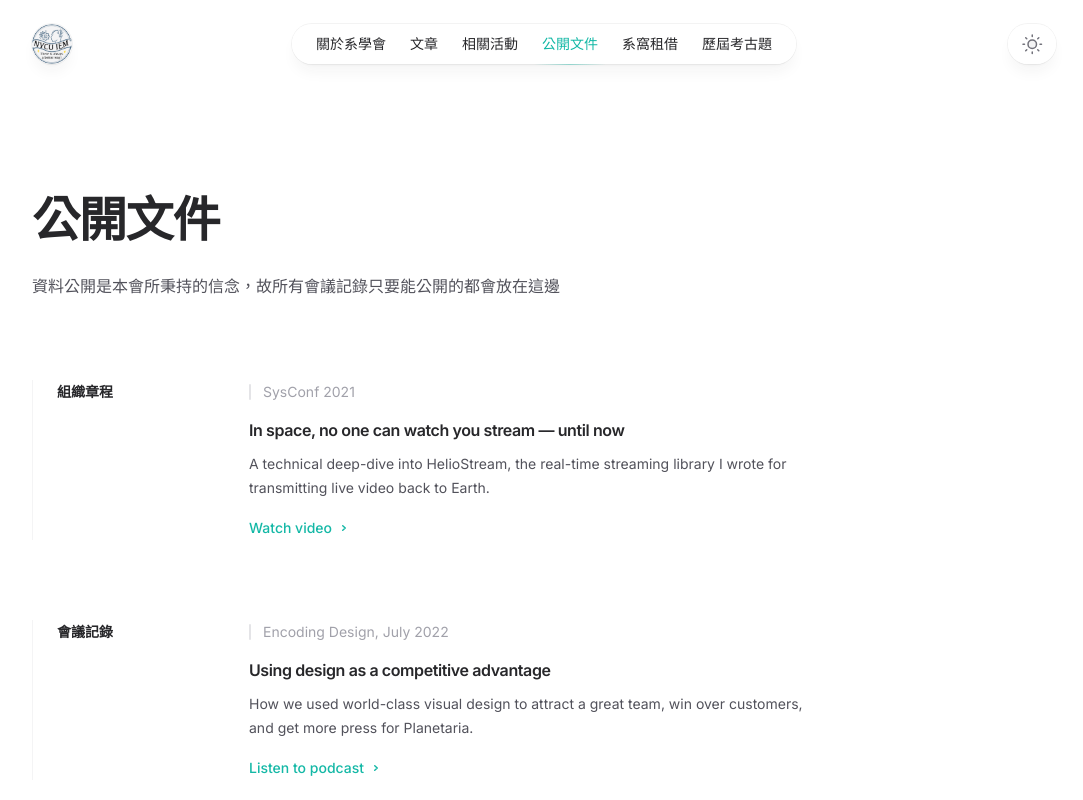
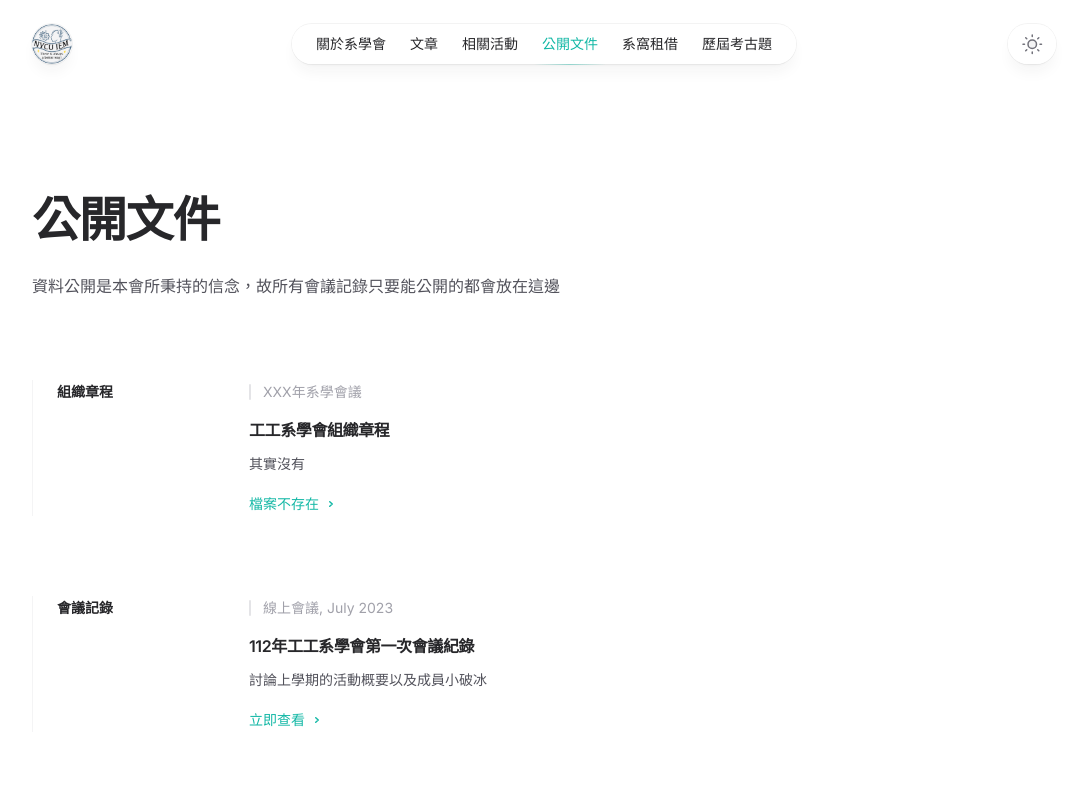
Before and after one commit to nycu-iem/new_website, a Next.js app: page /docs in a window 1280 px wide. Shown: the top 800 px of the page, without its empty margins (96-1179 px from the left). Built offline with nearby package versions, Linux system fonts and the light colour scheme.

Commit message:
add sitemap robots and static files

```diff
--- a/app/(exam)/exams/page.tsx
+++ b/app/(exam)/exams/page.tsx
@@ -1,9 +1,11 @@
-import Head from 'next/head'
+// import Head from 'next/head'
 
 import { Card, CardTitle, CardDescription } from '../../../components/Card'
 import { Section } from '../../../components/Section'
 import { SimpleLayout } from '../../../components/SimpleLayout'
 import React from 'react'
+
+import { useRouter } from "next/router"
 
 function ToolsSection({ children, ...props }: { children: React.ReactNode, title: string }) {
     return (
@@ -27,15 +29,17 @@ function Tool({ title, href, children }: { title: string, href?: string, childre
 }
 
 export default function Uses() {
+    const router = useRouter();
+    router.push("/")
     return (
         <>
-            <Head>
+            {/* <Head>
                 <title>Uses - Spencer Sharp</title>
                 <meta
                     name="description"
                     content="Software I use, gadgets I love, and other things I recommend."
                 />
-            </Head>
+            </Head> */}
             <SimpleLayout
                 title="Software I use, gadgets I love, and other things I recommend."
                 intro="I get asked a lot about the things I use to build software, stay productive, or buy to fool myself into thinking I’m being productive when I’m really just procrastinating. Here’s a big list of all of my favorite stuff."
--- a/app/(union)/booking/page.tsx
+++ b/app/(union)/booking/page.tsx
@@ -4,6 +4,8 @@ import { Card, CardTitle, CardEyebrow, CardDescription, CardCta } from '../../..
 import { Section } from '../../../components/Section'
 import { SimpleLayout } from '../../../components/SimpleLayout'
 import React from 'react'
+
+import { useRouter } from "next/router"
 
 function SpeakingSection({ children, ...props }: { children: React.ReactNode, title: string }) {
     return (
@@ -27,6 +29,8 @@ function Appearance({ title, description, event, cta, href }: { title: string, d
 }
 
 export default function Speaking() {
+    const router = useRouter();
+    router.push("/");
     return (
         <>
             <Head>
--- a/app/(union)/docs/page.tsx
+++ b/app/(union)/docs/page.tsx
@@ -41,10 +41,10 @@ export default function Speaking() {
                     <SpeakingSection title="組織章程">
                         <Appearance
                             href="#"
-                            title="In space, no one can watch you stream — until now"
-                            description="A technical deep-dive into HelioStream, the real-time streaming library I wrote for transmitting live video back to Earth."
-                            event="SysConf 2021"
-                            cta="Watch video"
+                            title="工工系學會組織章程"
+                            description="其實沒有"
+                            event="XXX年系學會議"
+                            cta="檔案不存在"
                         />
                         {/* <Appearance
                             href="#"
@@ -56,11 +56,11 @@ export default function Speaking() {
                     </SpeakingSection>
                     <SpeakingSection title="會議記錄">
                         <Appearance
-                            href="#"
-                            title="Using design as a competitive advantage"
-                            description="How we used world-class visual design to attract a great team, win over customers, and get more press for Planetaria."
-                            event="Encoding Design, July 2022"
-                            cta="Listen to podcast"
+                            href="/files/工工系學會第一次會議紀錄.pdf"
+                            title="112年工工系學會第一次會議紀錄"
+                            description="討論上學期的活動概要以及成員小破冰"
+                            event="線上會議, July 2023"
+                            cta="立即查看"
                         />
                         {/* <Appearance
                             href="#"
--- /dev/null
+++ b/app/robots.ts
@@ -0,0 +1,12 @@
+import { MetadataRoute } from 'next'
+
+export default function robots(): MetadataRoute.Robots {
+  return {
+    rules: {
+      userAgent: '*',
+      allow: '/',
+      disallow: '/files/',
+    },
+    sitemap: 'https://iemsa.nycu.site/sitemap.xml',
+  }
+}
--- /dev/null
+++ b/app/sitemap.ts
@@ -0,0 +1,22 @@
+import { MetadataRoute } from 'next'
+
+export default function sitemap(): MetadataRoute.Sitemap {
+    return [
+        {
+            url: 'https://iemsa.nycu.site',
+            lastModified: new Date(),
+        }, {
+            url: 'https://iemsa.nycu.site/about',
+            lastModified: new Date(),
+        }, {
+            url: 'https://iemsa.nycu.site/articles',
+            lastModified: new Date(),
+        }, {
+            url: 'https://iemsa.nycu.site/activities',
+            lastModified: new Date(),
+        }, {
+            url: 'https://iemsa.nycu.site/docs',
+            lastModified: new Date(),
+        }
+    ]
+}
--- a/package.json
+++ b/package.json
@@ -14,6 +14,7 @@
     "@types/node": "20.2.6",
     "@types/react": "18.2.11",
     "@types/react-dom": "18.2.4",
+    "@vercel/analytics": "^1.0.1",
     "autoprefixer": "10.4.14",
     "clsx": "^1.2.1",
     "eslint": "8.42.0",
```
Also changed, not shown: 2 other files (tests, documents, lock files or other folders).
